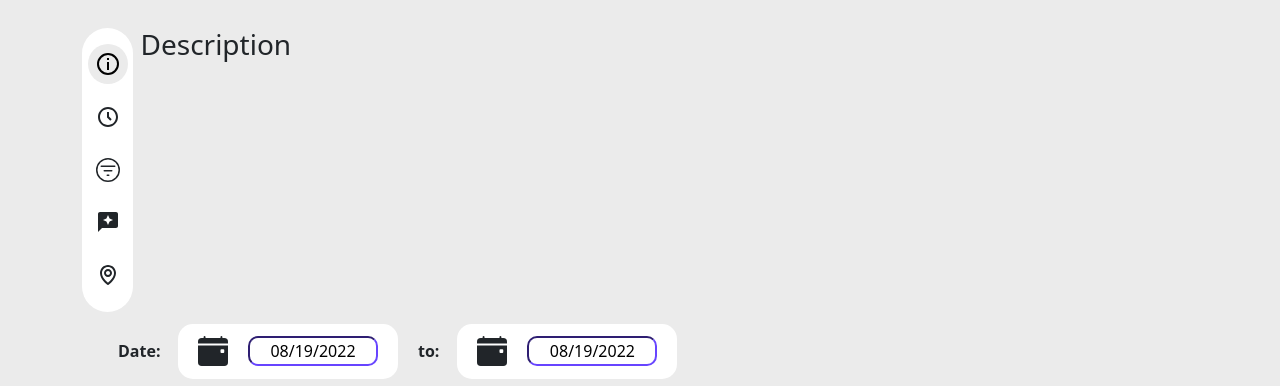
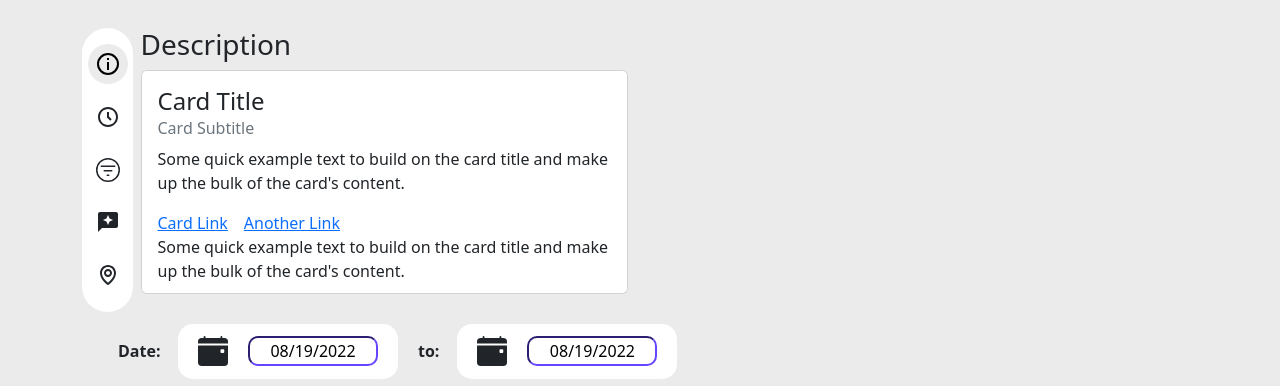
Before and after one commit to GP-43/homeaway-frontend, a React (Create React App) app: page /user/placedescription in a window 1280 px wide. Shown: the part 387-773 px from the top of the page. Built offline with nearby package versions, Linux system fonts and the light colour scheme.

Commit message:
commit kala

```diff
--- a/src/assets/styles/partials/user/_place-information.scss
+++ b/src/assets/styles/partials/user/_place-information.scss
@@ -1,5 +1,6 @@
 .navigation-buttons {
   width: 3.2rem;
+
   .nav-buttons-icon-box {
     padding: 4px;
     height: 2.5rem;
@@ -36,3 +37,23 @@
     }
   }
 }
+
+.place-description-details {
+  height: 14rem;
+  overflow-y: auto;
+  overflow-x: unset;
+}
+
+.place-description::-webkit-scrollbar {
+  width: 10px;
+}
+
+.place-description::-webkit-scrollbar-track {
+  background-color: #CECECE;
+  border-radius: 0.5rem;
+}
+
+.place-description::-webkit-scrollbar-thumb {
+  border-radius: 0.5rem;
+  box-shadow: inset 0 0 6px rgba(0, 0, 0, 1);
+}
--- a/src/components/user/place_information/PlaceInfoComment.jsx
+++ b/src/components/user/place_information/PlaceInfoComment.jsx
@@ -1,11 +1,29 @@
 import React from 'react';
 import {Row, Col} from 'react-bootstrap';
+import Card from 'react-bootstrap/Card';
 
 function PlaceInfoComment() {
     return (
         <Row>
             <Col xs={12} className='px-0'>
                 <h3>Ratings & Comments</h3>
+
+                <Card className='place-description-details'>
+                    <Card.Body>
+                        <Card.Title>Card Title</Card.Title>
+                        <Card.Subtitle className="mb-2 text-muted">Card Subtitle</Card.Subtitle>
+                        <Card.Text>
+                            Some quick example text to build on the card title and make up the bulk of the card's content.
+                        </Card.Text>
+                        <Card.Link href="#">Card Link</Card.Link>
+                        <Card.Link href="#">Another Link</Card.Link>
+                        <Card.Text>
+                            Some quick example text to build on the card title and make up the bulk of the card's content.
+                        </Card.Text>
+                        <Card.Link href="#">Card Link</Card.Link>
+                        <Card.Link href="#">Another Link</Card.Link>
+                    </Card.Body>
+                </Card>
             </Col>
 
         </Row>
--- a/src/components/user/place_information/PlaceInfoDescription.jsx
+++ b/src/components/user/place_information/PlaceInfoDescription.jsx
@@ -1,14 +1,34 @@
 import React from 'react';
-import {Row, Col} from 'react-bootstrap';
+import { Row, Col } from 'react-bootstrap';
+import Card from 'react-bootstrap/Card';
 
 function PlaceInfoDescription() {
     return (
         <Row>
             <Col xs={12} className='px-0'>
-                 <h3>Description</h3>
+                <h3>Description</h3>
+
+                <Card className='place-description-details'>
+                    <Card.Body>
+                        <Card.Title>Card Title</Card.Title>
+                        <Card.Subtitle className="mb-2 text-muted">Card Subtitle</Card.Subtitle>
+                        <Card.Text>
+                            Some quick example text to build on the card title and make up the bulk of the card's content.
+                        </Card.Text>
+                        <Card.Link href="#">Card Link</Card.Link>
+                        <Card.Link href="#">Another Link</Card.Link>
+                        <Card.Text>
+                            Some quick example text to build on the card title and make up the bulk of the card's content.
+                        </Card.Text>
+                        <Card.Link href="#">Card Link</Card.Link>
+                        <Card.Link href="#">Another Link</Card.Link>
+                    </Card.Body>
+                </Card>
+
             </Col>
 
         </Row>
+
     );
 }
 
--- a/src/components/user/place_information/PlaceInfoFeatures.jsx
+++ b/src/components/user/place_information/PlaceInfoFeatures.jsx
@@ -1,11 +1,29 @@
 import React from 'react';
 import {Row, Col} from 'react-bootstrap';
+import Card from 'react-bootstrap/Card';
 
 function PlaceInfoFeatures() {
     return (
         <Row>
             <Col xs={12} className='px-0'>
                 <h3>Features</h3>
+
+                <Card className='place-description-details'>
+                    <Card.Body>
+                        <Card.Title>Card Title</Card.Title>
+                        <Card.Subtitle className="mb-2 text-muted">Card Subtitle</Card.Subtitle>
+                        <Card.Text>
+                            Some quick example text to build on the card title and make up the bulk of the card's content.
+                        </Card.Text>
+                        <Card.Link href="#">Card Link</Card.Link>
+                        <Card.Link href="#">Another Link</Card.Link>
+                        <Card.Text>
+                            Some quick example text to build on the card title and make up the bulk of the card's content.
+                        </Card.Text>
+                        <Card.Link href="#">Card Link</Card.Link>
+                        <Card.Link href="#">Another Link</Card.Link>
+                    </Card.Body>
+                </Card>
             </Col>
 
         </Row>
--- a/src/components/user/place_information/PlaceInfoTime.jsx
+++ b/src/components/user/place_information/PlaceInfoTime.jsx
@@ -1,11 +1,29 @@
 import React from 'react';
 import {Row, Col} from 'react-bootstrap';
+import Card from 'react-bootstrap/Card';
 
 function PlaceInfoTime() {
     return (
         <Row>
             <Col xs={12} className='px-0'>
                 <h3>Available times</h3>
+
+                <Card className='place-description-details'>
+                    <Card.Body>
+                        <Card.Title>Card Title</Card.Title>
+                        <Card.Subtitle className="mb-2 text-muted">Card Subtitle</Card.Subtitle>
+                        <Card.Text>
+                            Some quick example text to build on the card title and make up the bulk of the card's content.
+                        </Card.Text>
+                        <Card.Link href="#">Card Link</Card.Link>
+                        <Card.Link href="#">Another Link</Card.Link>
+                        <Card.Text>
+                            Some quick example text to build on the card title and make up the bulk of the card's content.
+                        </Card.Text>
+                        <Card.Link href="#">Card Link</Card.Link>
+                        <Card.Link href="#">Another Link</Card.Link>
+                    </Card.Body>
+                </Card>
             </Col>
 
         </Row>
```
